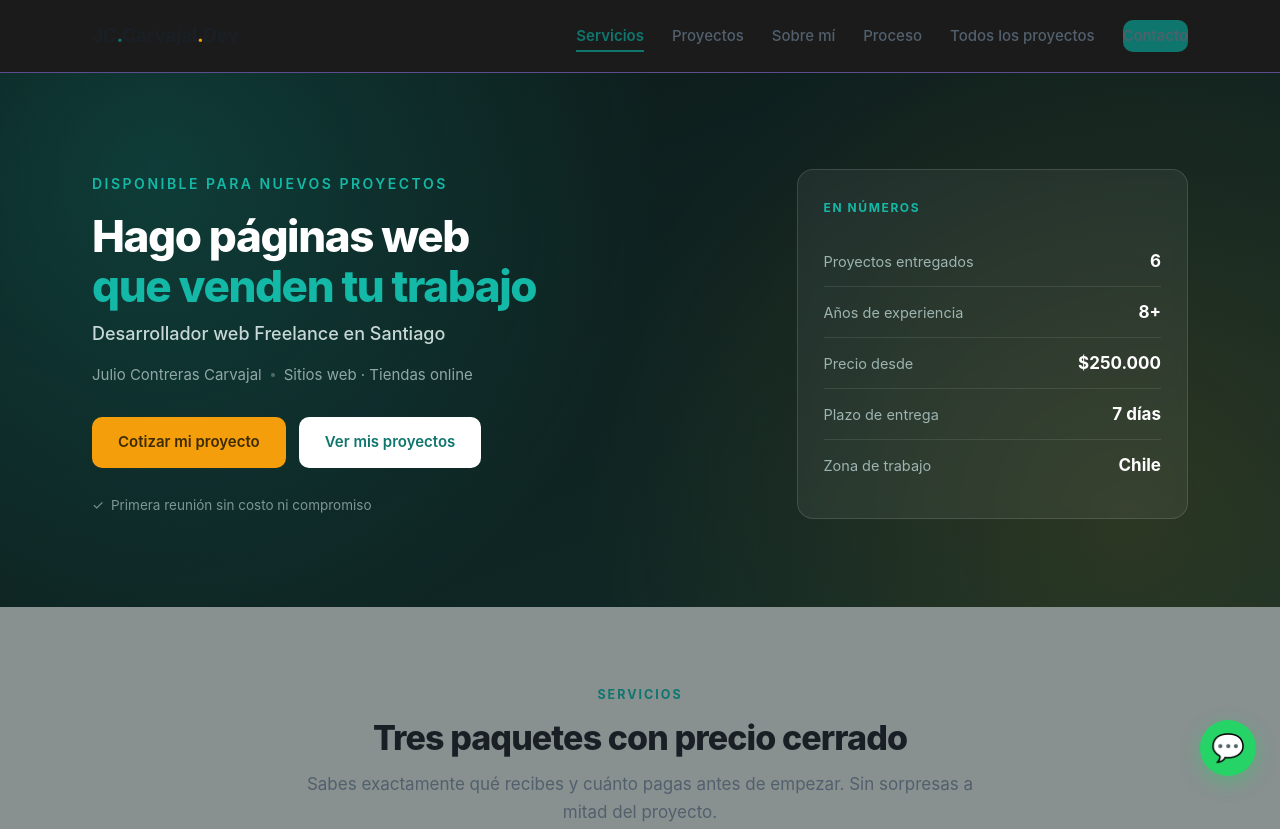
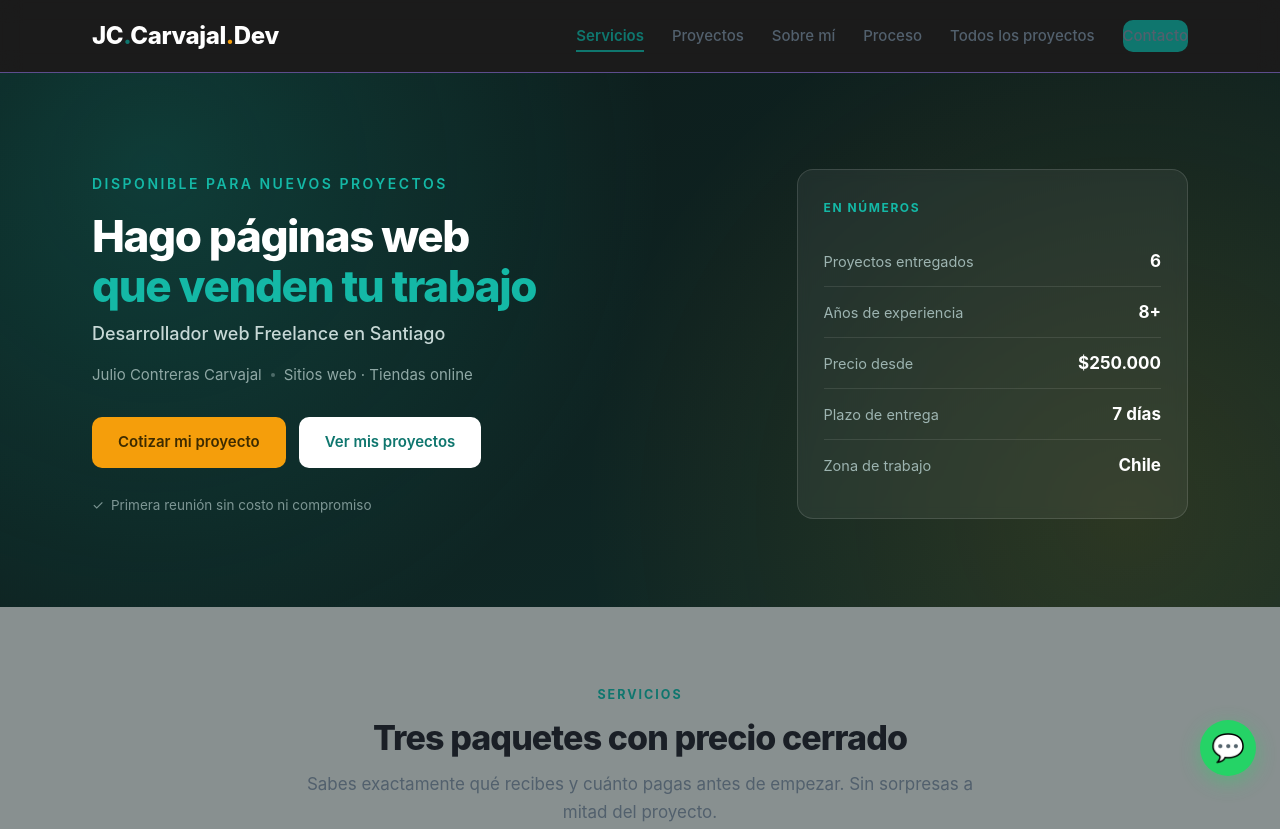
Before and after one commit to r00t1976/mi-web, a plain HTML site: page index.html in a window 1280 px wide. Shown: the top 829 px of the page. Drawn offline with Linux system fonts and the light colour scheme.

Commit message:
update de fondo de logo de pajina en la cabecera

```diff
--- a/css/style.css
+++ b/css/style.css
@@ -124,8 +124,8 @@ button{font-family:inherit}
 }
 
 .logo{
-  font-size:19px;font-weight:800;letter-spacing:-.4px;
-  color:var(--texto);white-space:nowrap;
+  font-size:24px;font-weight:800;letter-spacing:-.4px;
+  color:#ffffff;white-space:nowrap;
 }
 .logo span{color:var(--primario)}
 .logo .punto{color:var(--acento)}
@@ -470,7 +470,7 @@ button{font-family:inherit}
    ------------------------------------------------------------ */
 .contacto{background:var(--fondo-osc);color:#fff;padding:78px 0}
 .contacto .encabezado-seccion h2{color:#fff}
-.contacto .encabezado-seccion p{color:#9db4b1}
+.contacto .encabezado-seccion p{color:#8a8f8d}
 .contacto .encabezado-seccion .sobre-linea{color:var(--primario-claro)}
 
 .contacto .layout{
```
